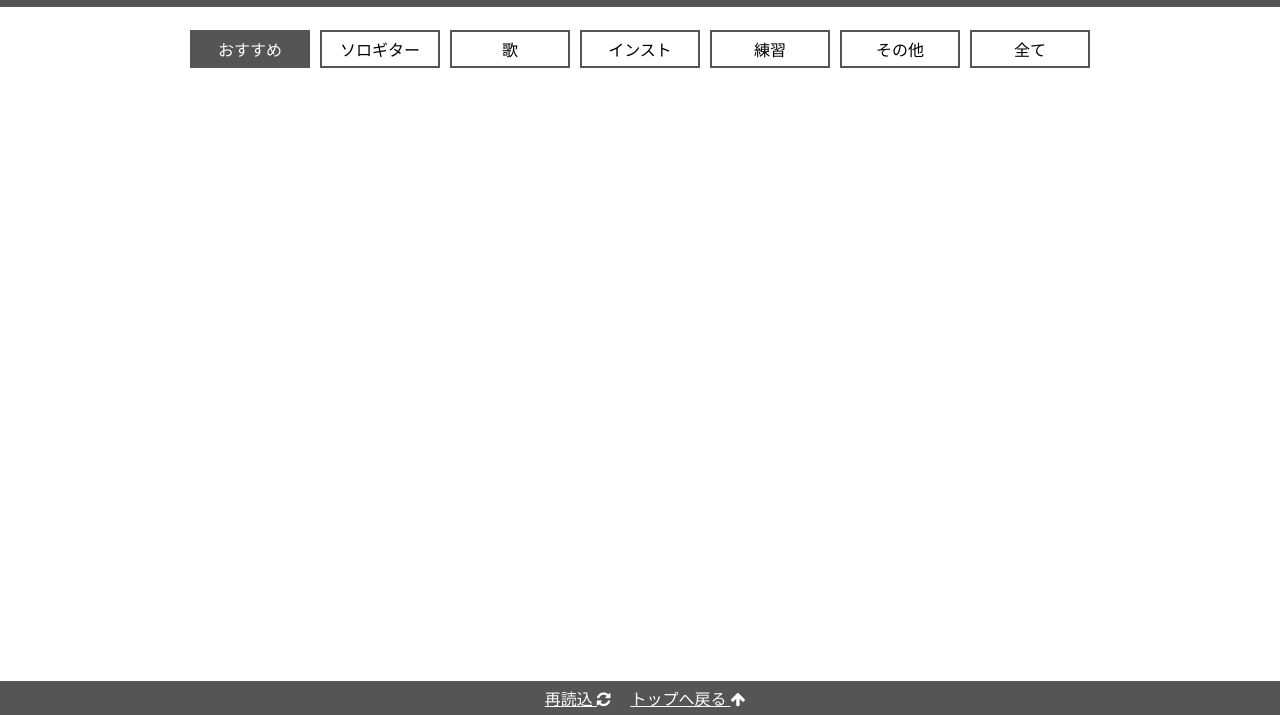
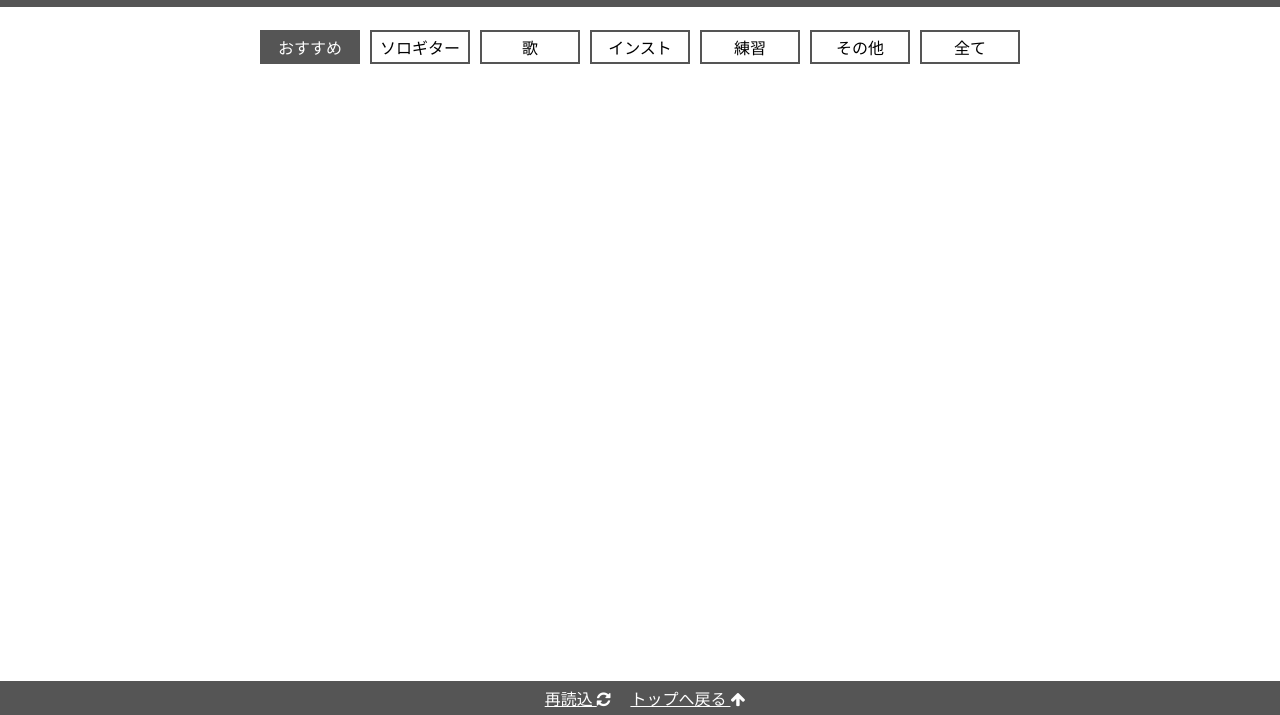
Before and after one commit to scrive66/scrive66gq, a plain HTML site: page index.html in a window 1280 px wide. Shown: the part 85-800 px from the top of the page. Drawn offline with nearby package versions, Linux system fonts and the light colour scheme; some packages are replaced by stand-ins of ours; a script that the page names is missing.

Commit message:
ボタンサイズの変更

```diff
--- a/assets/css/index.css
+++ b/assets/css/index.css
@@ -129,8 +129,8 @@ body {
 
 .button {
 	margin: 3px;
-	padding: 5px 10px;
-	width: 120px;
+	padding: 3px 5px;
+	width: 100px;
 	text-align: center;
 	text-decoration: none;
 	display: inline-block;
```
